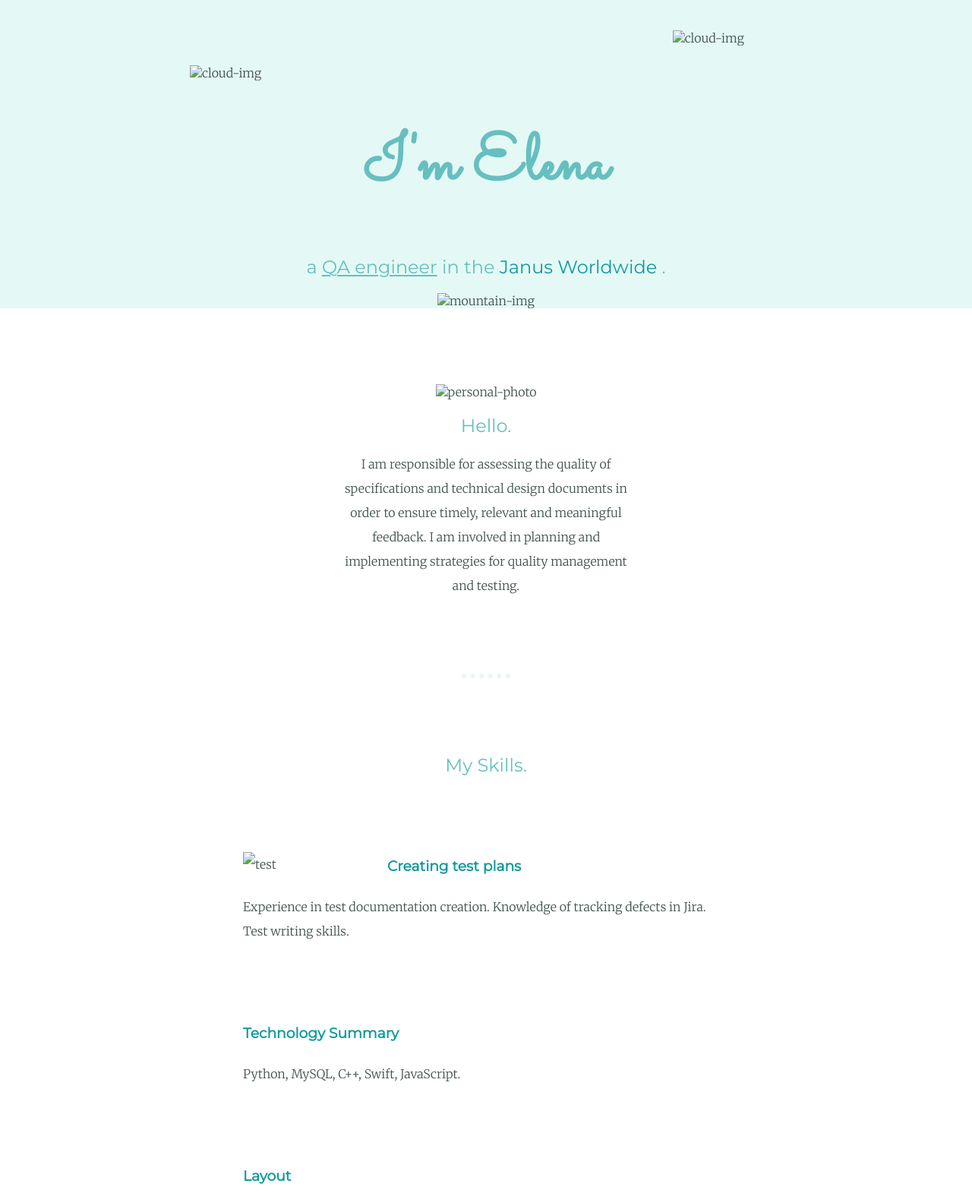
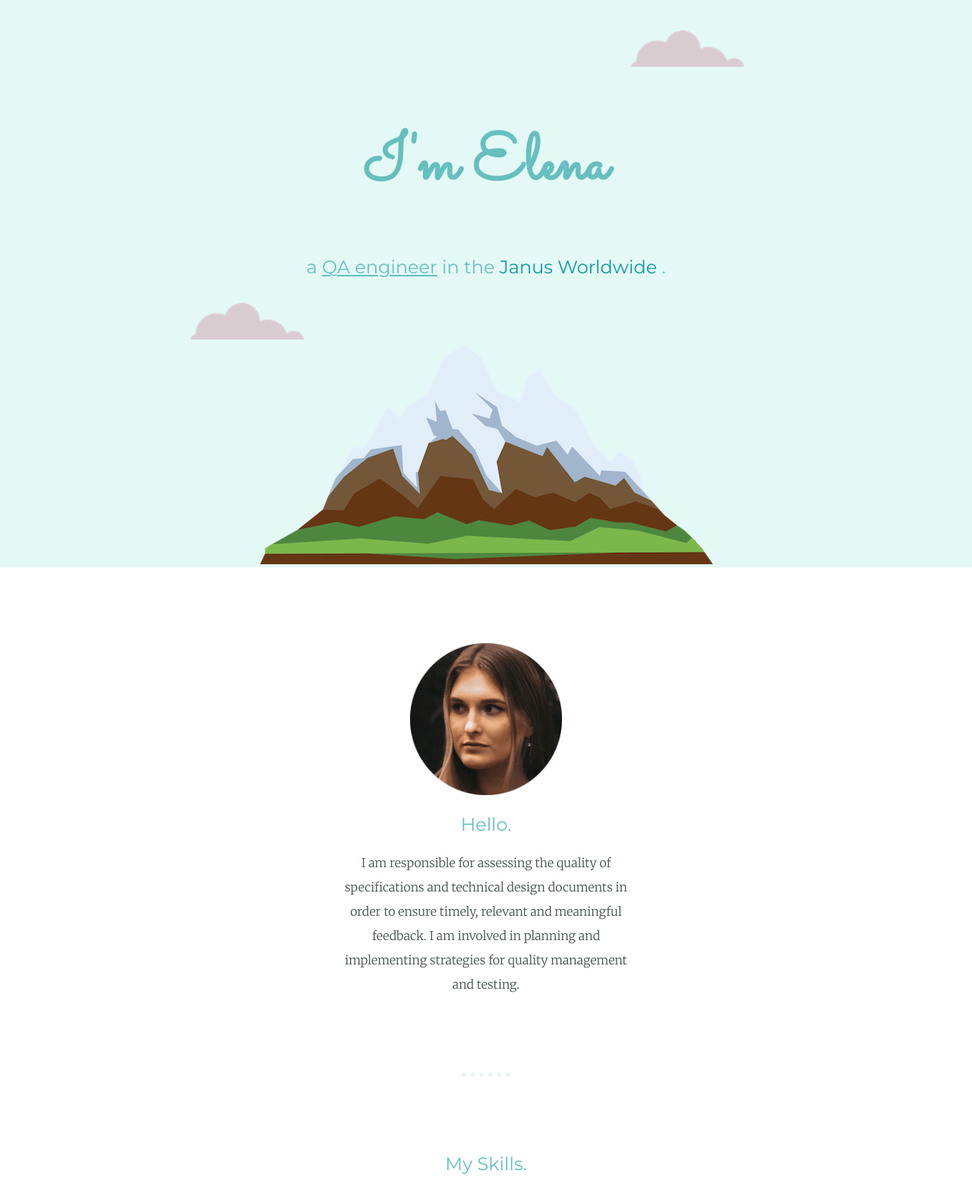
Before and after one commit to foxmeller/css_web_site, a plain HTML site: page index.html in a window 1280 px wide. Shown: the top 1571 px of the page at 76% size. Drawn offline with Linux system fonts and the light colour scheme; the site is published under a folder, as on GitHub Pages, so addresses that start at the root find nothing.

Commit message:
Update index.html

```diff
--- a/index.html
+++ b/index.html
@@ -15,19 +15,19 @@
 </head>
 <body>
     <div class="top-container">
-        <img class="top-cloud" src="/img/cloud.png" alt="cloud-img">
+        <img class="top-cloud" src="img/cloud.png" alt="cloud-img">
         <h1>I'm Elena</h1>
 
         <h2 class="programmer">a <span class="pro">QA engineer</span> in the <a class = "janus" href="https://janusww.com/">Janus Worldwide</a>  .</h2>
 
-        <img class="bottom-cloud" src="/img/cloud.png" alt="cloud-img">
-        <img src="/img/mountain.png" alt="mountain-img">
+        <img class="bottom-cloud" src="img/cloud.png" alt="cloud-img">
+        <img src="img/mountain.png" alt="mountain-img">
 
     </div>
 
     <div class="middle-container">
         <div class="profile">
-          <img class="personal-photo" src="/img/Helen_photo-modified.png " alt="personal-photo">
+          <img class="personal-photo" src="img/Helen_photo-modified.png " alt="personal-photo">
           <h2>Hello.</h2>
           <p class="intro">I am responsible for assessing the quality of specifications and technical design documents in order to ensure timely, relevant and meaningful feedback. I am involved in planning and implementing strategies for quality management and testing.</p>
         </div>
@@ -35,17 +35,17 @@
         <div class="skills">
           <h2>My Skills.</h2>
           <div class="skill-row">
-            <img class="test-skill" src="/img/free-animated-icon-search-6569137.gif" alt="test">
+            <img class="test-skill" src="img/free-animated-icon-search-6569137.gif" alt="test">
             <h3>Creating test plans</h3>
             <p class="test-skill-desc">Experience in test documentation creation. Knowledge of tracking defects in Jira. Test writing skills.</p>
           </div>
           <div class="skill-row">
-            <img class="java-skill" src="/img/free-animated-icon-laptop-6172538.gif" alt="">
+            <img class="java-skill" src="img/free-animated-icon-laptop-6172538.gif" alt="">
             <h3>Technology Summary </h3>
             <p class="js-skill-desc">Python, MySQL, C++, Swift, JavaScript.</p>
           </div>
           <div class="skill-row">
-            <img class="html-skill" src="/img/free-animated-icon-browser-8121331.gif" alt="">
+            <img class="html-skill" src="img/free-animated-icon-browser-8121331.gif" alt="">
             <h3>Layout</h3>
             <p> HTML, CSS. </p>
           </div>
```
